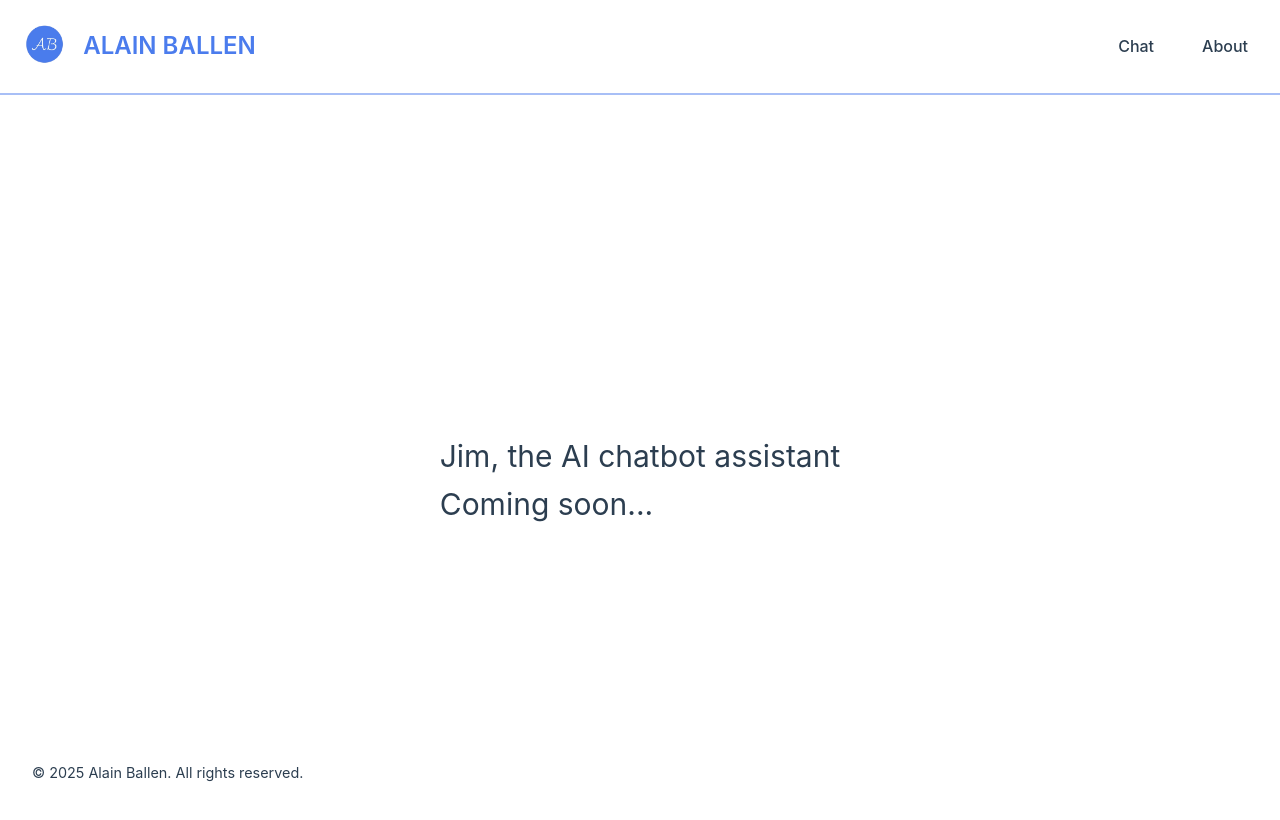
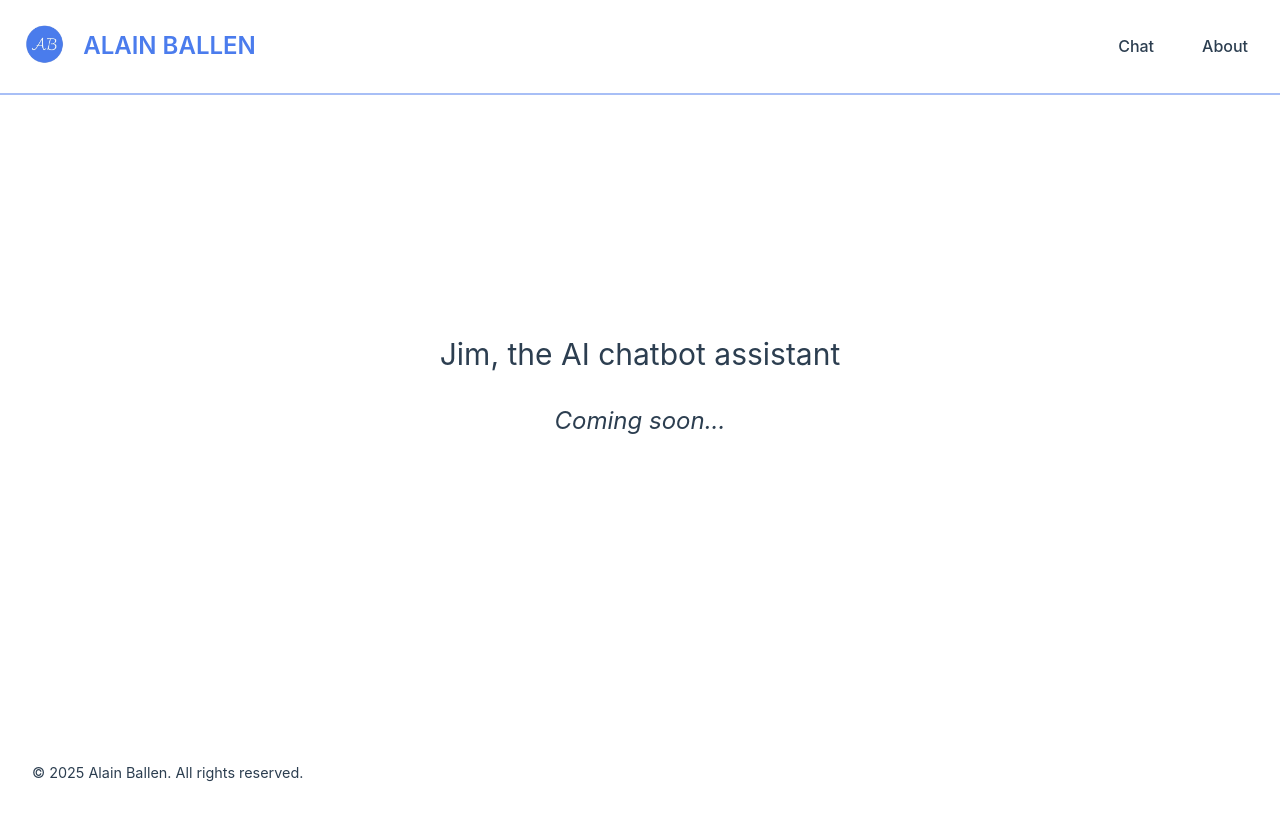
Before and after one commit to BallenAlain/Portfolio, a Vue app: page /chat in a window 1280 px wide. Shown: the top 820 px of the page. Built offline with nearby package versions, Linux system fonts and the light colour scheme; what oh-vue-icons would draw is missing.

Commit message:
placeholder text

```diff
--- a/src/views/ChatView.vue
+++ b/src/views/ChatView.vue
@@ -1,13 +1,17 @@
 <template>
   <div class="about">
-    <h1>Jim, the AI chatbot assistant<br />Coming soon...</h1>
+    <h1>Jim, the AI chatbot assistant</h1>
+    <br />
+    <h2><i>Coming soon...</i></h2>
   </div>
 </template>
 
-<style>
+<style scoped>
   .about {
-    min-height: 100vh;
+    max-height: 100vh;
     display: flex;
+    flex-direction: column;
+    padding-top: 20%;
     align-items: center;
   }
 </style>
--- a/src/views/Companies/IntelligentInnovationsView.vue
+++ b/src/views/Companies/IntelligentInnovationsView.vue
@@ -1,15 +1,17 @@
 <template>
   <div class="about">
-    <h1>intelligent innovations lab</h1>
+    <h1>Intelligent Innovations Lab</h1>
+    <br />
+    <h2><i>Under Construction...</i></h2>
   </div>
 </template>
 
-<style>
-@media (min-width: 1024px) {
+<style scoped>
   .about {
-    min-height: 100vh;
+    max-height: 100vh;
     display: flex;
+    flex-direction: column;
+    padding-top: 20%;
     align-items: center;
   }
-}
 </style>
--- a/src/views/Companies/NuulaView.vue
+++ b/src/views/Companies/NuulaView.vue
@@ -1,15 +1,17 @@
 <template>
   <div class="about">
     <h1>Nuula</h1>
+    <br />
+    <h2><i>Under Construction...</i></h2>
   </div>
 </template>
 
-<style>
-@media (min-width: 1024px) {
+<style scoped>
   .about {
-    min-height: 100vh;
+    max-height: 100vh;
     display: flex;
+    flex-direction: column;
+    padding-top: 20%;
     align-items: center;
   }
-}
 </style>
--- a/src/views/Companies/Rout3View.vue
+++ b/src/views/Companies/Rout3View.vue
@@ -1,15 +1,17 @@
 <template>
   <div class="about">
     <h1>rout3</h1>
+    <br />
+    <h2><i>WIP...</i></h2>
   </div>
 </template>
 
-<style>
-@media (min-width: 1024px) {
+<style scoped>
   .about {
-    min-height: 100vh;
+    max-height: 100vh;
     display: flex;
+    flex-direction: column;
+    padding-top: 20%;
     align-items: center;
   }
-}
 </style>
```
